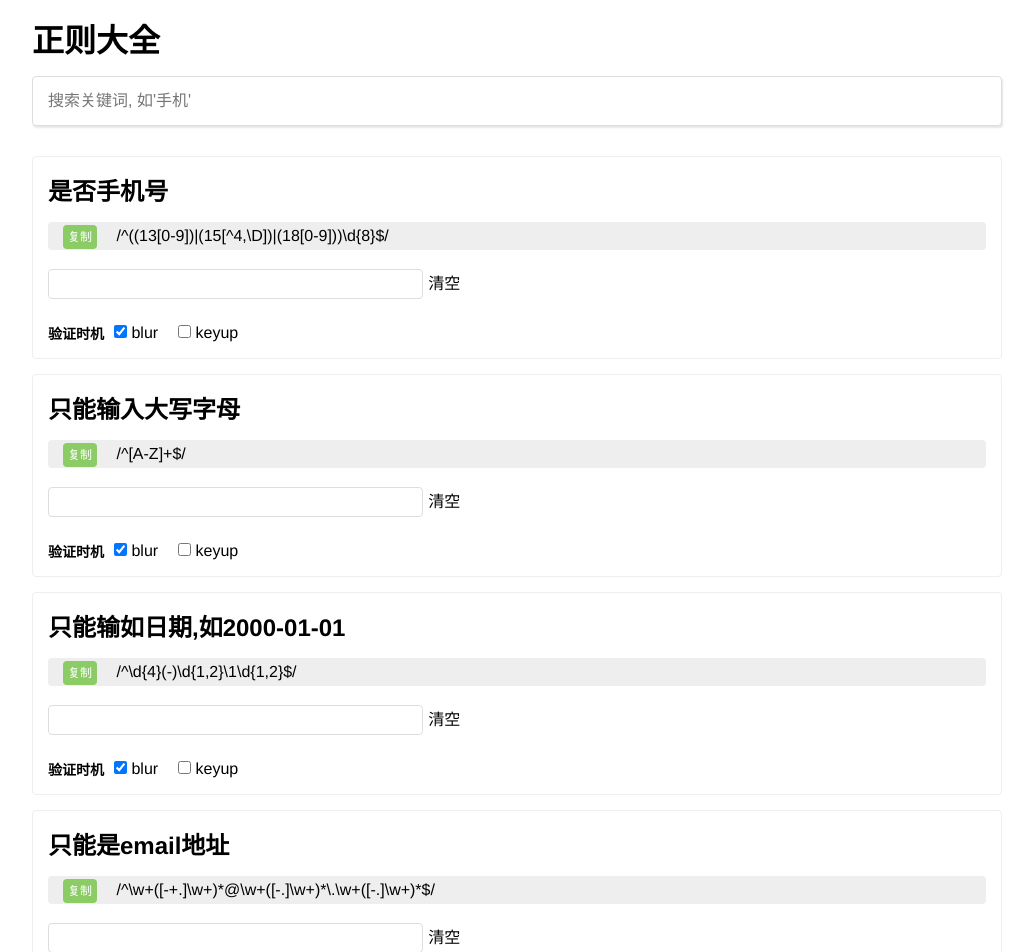
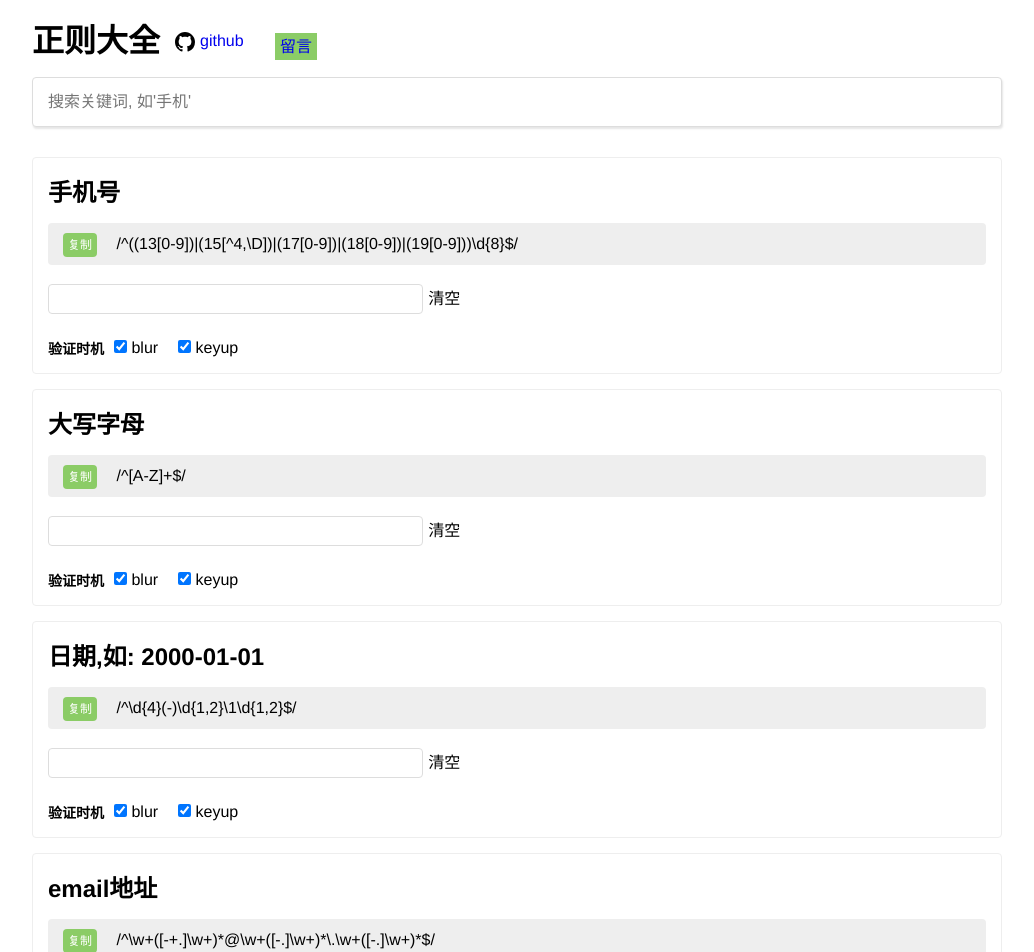
Before and after one commit to Saint-Prince/any-rule, a Vue app: page / in a window 1280 px wide. Shown: the top 952 px of the page, without its empty margins (123-1157 px from the left). Built offline with nearby package versions, Linux system fonts and the light colour scheme.

Commit message:
chore: 排版

```diff
--- a/public/index.html
+++ b/public/index.html
@@ -4,8 +4,9 @@
 <head>
     <meta charset="utf-8">
     <meta http-equiv="X-UA-Compatible" content="IE=edge">
-    <meta name="viewport" content="width=device-width,initial-scale=1.0">
-    <link rel="icon" href="<%= BASE_URL %>favicon.ico">
+    <meta name="viewport"
+        content="user-scalable=no, initial-scale=1, maximum-scale=1, minimum-scale=1, width=device-width" />
+    <!-- <link rel="icon" href="<%= BASE_URL %>favicon.ico"> -->
     <title>any-rule</title>
     <style>
         * {
@@ -13,9 +14,13 @@
             margin: 0;
             box-sizing: border-box;
         }
-        input{
-          outline: none;
-          border:0 none;
+
+        a{
+            text-decoration:none;
+        }
+        input {
+            outline: none;
+            border: 0 none;
         }
 
         li {
--- a/src/App.vue
+++ b/src/App.vue
@@ -2,6 +2,9 @@
     <main>
         <header>
             <h1>正则大全</h1>
+            <a href="https://github.com/any86/any-rule" target="_blank" class="github"><svg  height="20" viewBox="0 0 16 16" version="1.1" width="20" aria-hidden="true"><path fill-rule="evenodd" d="M8 0C3.58 0 0 3.58 0 8c0 3.54 2.29 6.53 5.47 7.59.4.07.55-.17.55-.38 0-.19-.01-.82-.01-1.49-2.01.37-2.53-.49-2.69-.94-.09-.23-.48-.94-.82-1.13-.28-.15-.68-.52-.01-.53.63-.01 1.08.58 1.23.82.72 1.21 1.87.87 2.33.66.07-.52.28-.87.51-1.07-1.78-.2-3.64-.89-3.64-3.95 0-.87.31-1.59.82-2.15-.08-.2-.36-1.02.08-2.12 0 0 .67-.21 2.2.82.64-.18 1.32-.27 2-.27.68 0 1.36.09 2 .27 1.53-1.04 2.2-.82 2.2-.82.44 1.1.16 1.92.08 2.12.51.56.82 1.27.82 2.15 0 3.07-1.87 3.75-3.65 3.95.29.25.54.73.54 1.48 0 1.07-.01 1.93-.01 2.2 0 .21.15.46.55.38A8.013 8.013 0 0 0 16 8c0-4.42-3.58-8-8-8z"></path></svg><span> github</span></a>
+            <a class="btn-msg" href="https://github.com/any86/any-rule" target="_blank">留言</a>
+
             <input
                 ref="searchInput"
                 v-model="keyword"
@@ -84,7 +87,7 @@ export default {
                 isOk: undefined,
                 events: {
                     blur: true,
-                    keyup: false
+                    keyup: true
                 }
             }))
         };
@@ -162,7 +165,8 @@ main {
     font-family: 'Avenir', Helvetica, Arial, sans-serif;
     -webkit-font-smoothing: antialiased;
     -moz-osx-font-smoothing: grayscale;
-    width: 1000px;
+    max-width: 1000px;
+    width:100%;
     margin: auto;
     header {
         padding: 15px;
@@ -175,6 +179,16 @@ main {
             border-radius: $radius;
             box-shadow: 1px 2px 2px rgba(0, 0, 0, 0.1);
         }
+        h1{display:inline-block;}
+        .github{
+            margin-left:15px;
+            display:inline-flex;
+            width:100px;
+            height:30px;
+            >span{padding-left:5px;}
+        }
+        .btn-msg{padding:5px;background:$primary;}
+
     }
     ul.list {
         padding: 15px;
@@ -212,6 +226,7 @@ main {
                 background: #eee;
                 color: #000;
                 border-radius: $radius;
+                line-height:2;
                 > .btn-copy {
                     border-radius: $radius;
                     margin-right: 15px;
--- a/src/RULES.js
+++ b/src/RULES.js
@@ -1,15 +1,27 @@
 export default [{
-    title: '是否手机号',
-    rule: /^((13[0-9])|(15[^4,\D])|(18[0-9]))\d{8}$/,
+    title: '手机号',
+    rule: /^((13[0-9])|(15[^4,\D])|(17[0-9])|(18[0-9])|(19[0-9]))\d{8}$/,
 }, {
-    title: '只能输入大写字母',
+    title: '大写字母',
     rule: /^[A-Z]+$/,
 }, {
-    title: '只能输如日期,如2000-01-01',
+    title: '日期,如: 2000-01-01',
     rule: /^\d{4}(-)\d{1,2}\1\d{1,2}$/,
 }, {
-    title: '只能是email地址',
+    title: 'email地址',
     rule: /^\w+([-+.]\w+)*@\w+([-.]\w+)*\.\w+([-.]\w+)*$/,
+},{
+    title: '国内电话号码,如: 0341-86091234',
+    rule: /\d{3}-\d{8}|\d{4}-\d{7}/,
+},
+{
+    title: '身份证号(15位、18位数字)，最后一位是校验位，可能为数字或字符X',
+    rule: /(^\d{15}$)|(^\d{18}$)|(^\d{17}(\d|X|x)$)/,
 },
 
+{
+    title:'帐号是否合法(字母开头，允许5-16字节，允许字母数字下划线',
+    rule: /^[a-zA-Z][a-zA-Z0-9_]{4,15}$/
+}
+
 ];
--- /dev/null
+++ b/vue.config.js
@@ -0,0 +1,5 @@
+module.exports = {
+  publicPath: process.env.NODE_ENV === 'production'
+  ? '/any-rule/'
+  : '/'
+}
```
Also changed, not shown: 1 other file (tests, documents, lock files or other folders).
